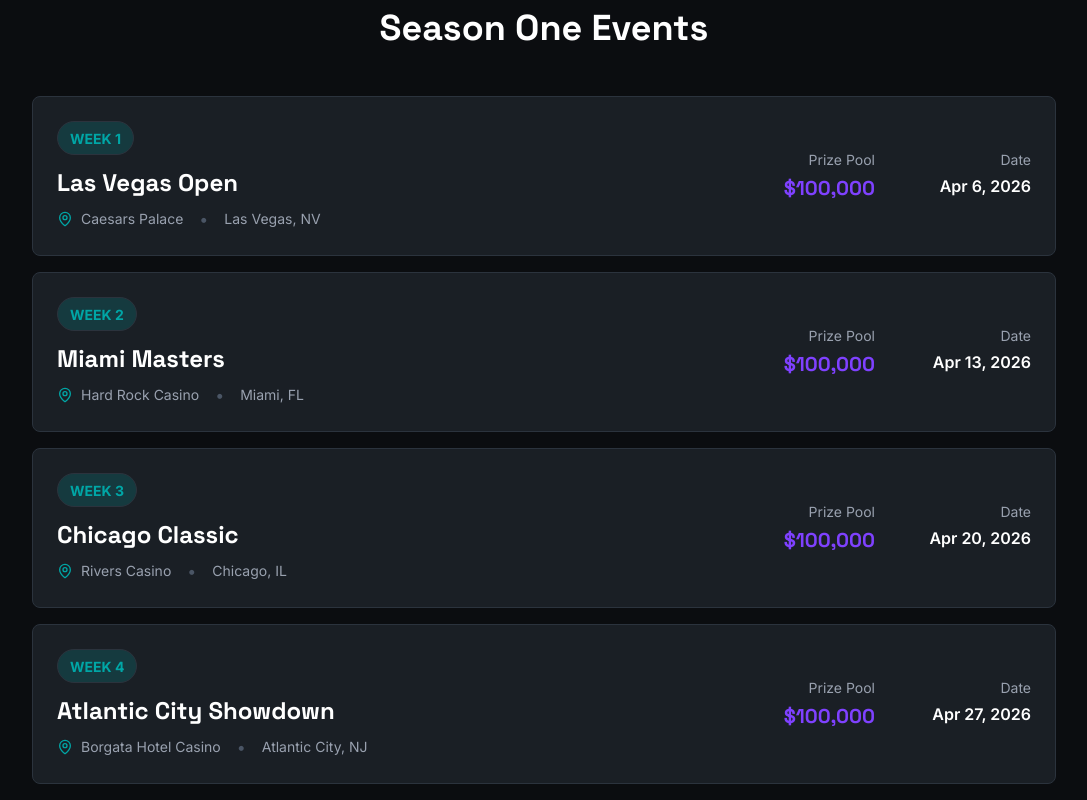
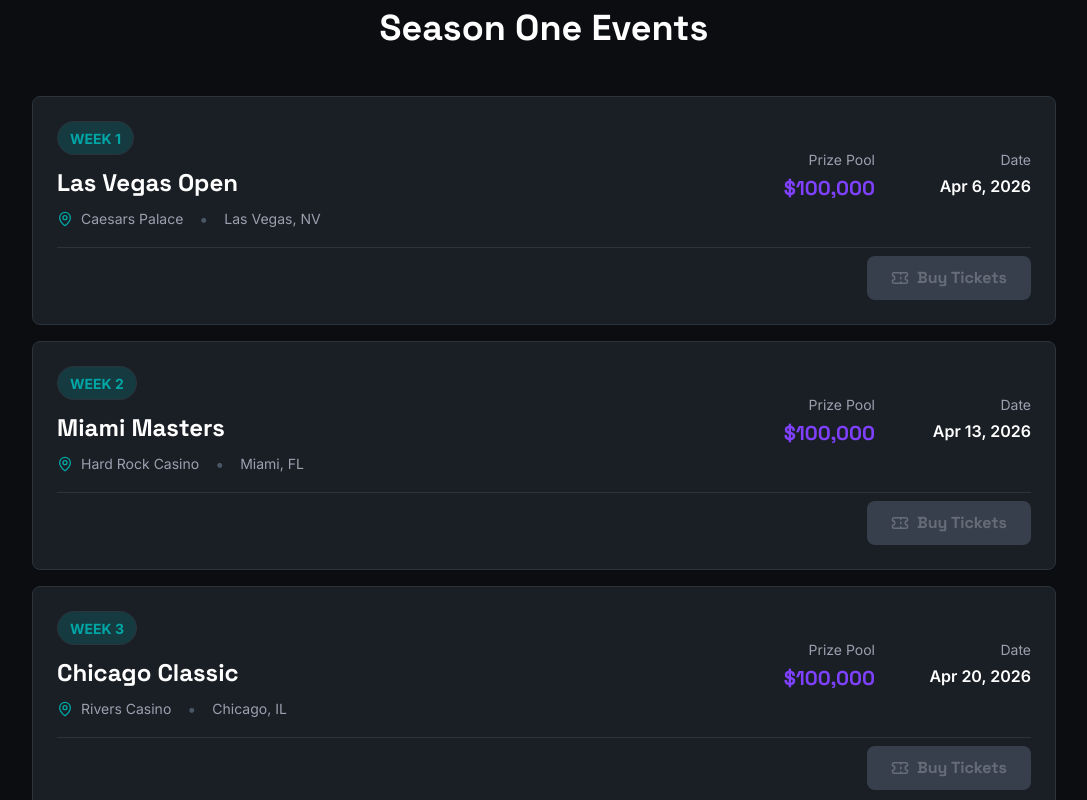
Before and after one commit to seanmun/rocket, a Next.js app: page /schedule in a window 1280 px wide. Shown: the part 880-1680 px from the top of the page, without its empty margins (96-1183 px from the left). Built offline with nearby package versions, Linux system fonts and the light colour scheme.

Commit message:
Add disabled Buy Tickets button to schedule event cards

```diff
--- a/app/schedule/page.tsx
+++ b/app/schedule/page.tsx
@@ -1,7 +1,7 @@
 import { Navigation } from '@/components/navigation';
 import { Footer } from '@/components/footer';
 import { events } from '@/data/events';
-import { Calendar, MapPin, DollarSign, Trophy } from 'lucide-react';
+import { Calendar, MapPin, DollarSign, Trophy, Ticket } from 'lucide-react';
 
 export const metadata = {
   title: 'Tour Schedule | Rocket Pool Tour',
@@ -72,6 +72,7 @@
                     key={event.id}
                     className="bg-rpt-gray-800 rounded-lg p-6 border border-rpt-gray-700 hover:border-rpt-teal transition-all group"
                   >
+                    <div className="flex flex-col gap-4">
                       <div className="flex flex-col md:flex-row md:items-center md:justify-between gap-4">
                         <div className="flex-1">
                           <div className="flex items-center gap-3 mb-3">
@@ -114,6 +115,17 @@
                               })}
                             </div>
                           </div>
+                        </div>
+                      </div>
+
+                      <div className="flex justify-end pt-2 border-t border-rpt-gray-700">
+                        <button
+                          disabled
+                          className="inline-flex items-center gap-2 px-6 py-2.5 bg-gray-600 text-gray-400 font-heading font-bold rounded-lg cursor-not-allowed opacity-60"
+                        >
+                          <Ticket size={18} />
+                          Buy Tickets
+                        </button>
                       </div>
                     </div>
                   </div>
```
Lines whose indentation alone changed are shown as unchanged.
